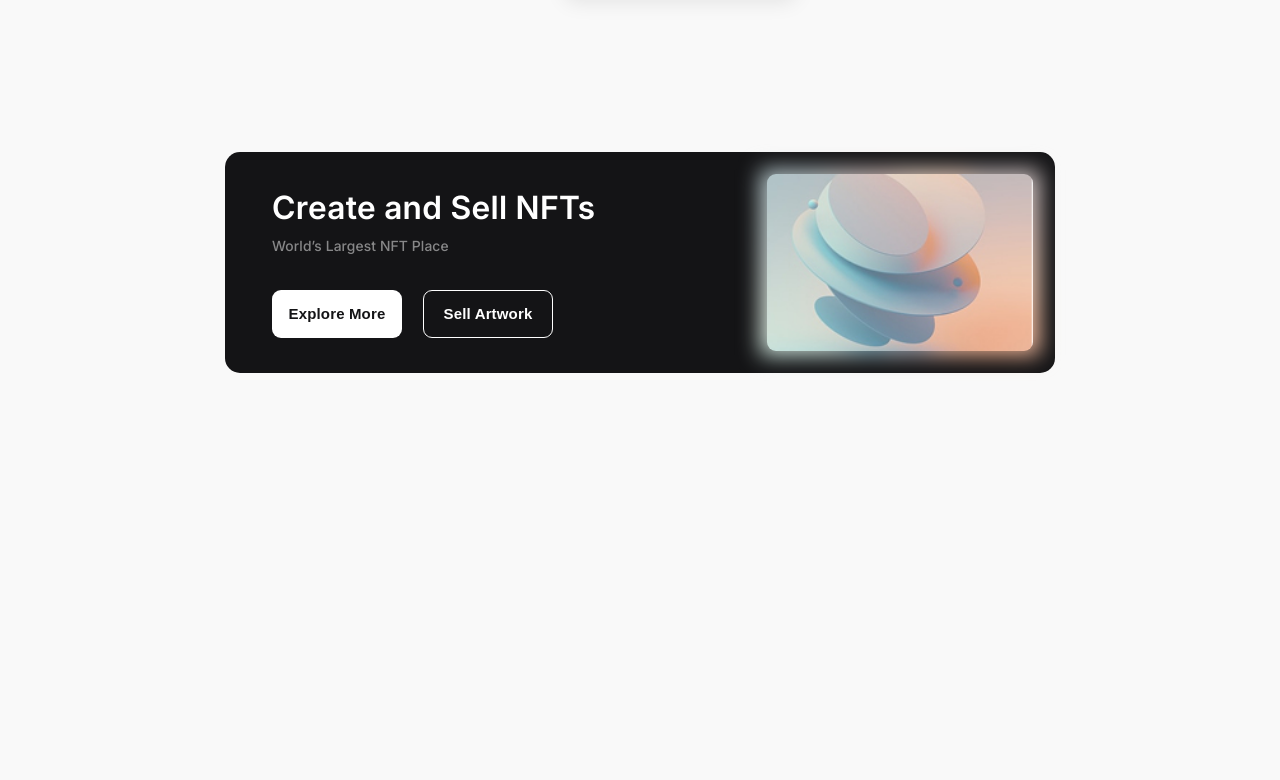
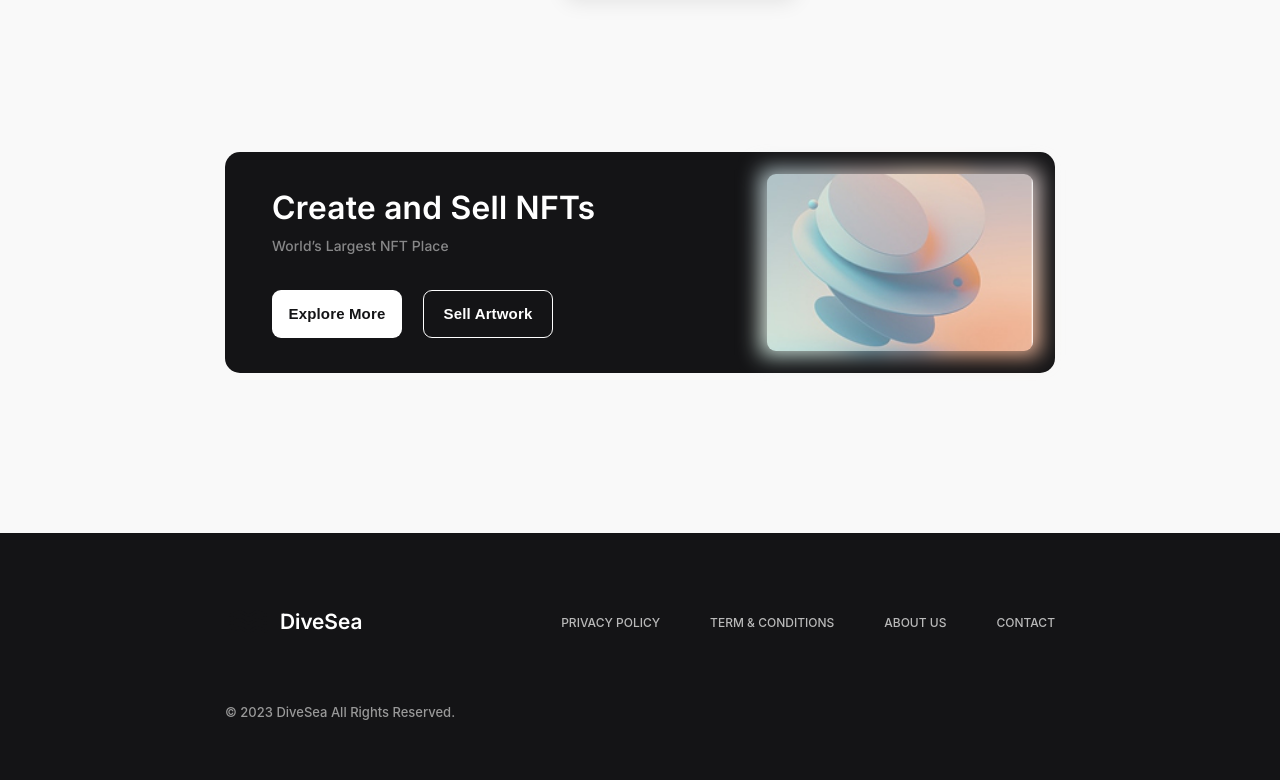
Before and after one commit to 1ster14ka/Mintora, a website built with Vite: page src/index.html in a window 1280 px wide. Shown: the part 3650-4430 px from the top of the page. Before the commit the page ends 4213 px from the top, so only its background shows below. Built offline with nearby package versions, Linux system fonts and the light colour scheme.

Commit message:
add footer section

```diff
--- a/src/css/banner.css
+++ b/src/css/banner.css
@@ -94,6 +94,9 @@
   border-radius: 9px;
 }
 @media screen and (min-width: 768px) {
+  .banner {
+    padding-bottom: 113px;
+  }
   .banner__container {
     flex-direction: row;
     justify-content: space-between;
@@ -121,6 +124,9 @@
 }
 
 @media screen and (min-width: 1024px) {
+  .banner {
+    padding-bottom: 160px;
+  }
   .banner__info {
     gap: 8px;
     margin-bottom: 35px;
--- /dev/null
+++ b/src/css/components/components.css
@@ -0,0 +1,11 @@
+.logo {
+  display: flex;
+  align-items: center;
+  gap: 8px;
+}
+
+.logo__text {
+  font-weight: 600;
+  font-size: 21px;
+  line-height: 1.3;
+}
--- a/src/css/footer.css
+++ b/src/css/footer.css
@@ -1,21 +1,159 @@
 .footer {
-  padding: 20px 0;
+  background-color: var(--color-black);
+  padding: 52px 0 36px 0;
 }
-.footer-desc {
-  text-align: center;
+
+.footer__container {
+  display: grid;
+  grid-template-areas:
+    'logo social'
+    'links links'
+    'copyright copyright';
 }
-.footer-link {
+
+.footer__logo {
+  grid-area: logo;
+}
+.footer__logo-icon {
+  width: 46px;
+  height: 46px;
+  fill: var(--color-white);
+}
+.footer__logo-text {
+  color: var(--color-white);
+}
+.footer__links-list {
+  grid-area: links;
+  margin-top: 50px;
+  display: flex;
+  flex-direction: column;
+  gap: 30px;
   position: relative;
 }
-.footer-link::before {
+.footer__links-list::after {
   content: '';
   position: absolute;
-  bottom: 6%;
-  left: 50%;
-  transform: translateX(-50%) skewX(-12deg);
-  z-index: -1;
-  width: 110%;
-  height: 24%;
-  background-color: #41d1ff;
-  transition: 200ms ease;
+  border: 1px solid #818181;
+  bottom: -32px;
+  width: 100%;
+  height: 0px;
 }
+
+.footer__link {
+  font-family: var(--second-family);
+  font-weight: 500;
+  font-size: 14px;
+
+  line-height: 1.34887;
+  text-transform: uppercase;
+  color: #b9b9b9;
+}
+.social {
+  grid-area: social;
+  margin: auto auto;
+}
+.social__list {
+  display: flex;
+  gap: 20px;
+}
+
+.social__link {
+  display: block;
+  max-height: 16px;
+}
+.social__icons {
+  width: 16px;
+  height: 15px;
+  fill: #535353;
+}
+.social__icons:hover {
+  fill: red;
+}
+
+.footer__copyright {
+  grid-area: copyright;
+
+  font-family: var(--second-family);
+  margin-top: 58px;
+  font-weight: 500;
+  font-size: 13px;
+  text-align: center;
+
+  line-height: 1.47059;
+  color: #999;
+}
+
+@media screen and (min-width: 1024px) {
+  .footer {
+    padding: 65px 0 58px 0;
+  }
+  .footer__container {
+    grid-template-areas:
+      'logo links'
+      'copyright social';
+    row-gap: 58px;
+    position: relative;
+  }
+
+  .footer__links-list::after {
+    display: none;
+  }
+  .social {
+    justify-self: right;
+    margin: 0;
+  }
+  .footer__logo-icon {
+    width: 47px;
+    height: 47px;
+  }
+  .footer__links-list {
+    justify-self: end;
+    flex-direction: row;
+    margin-top: 0;
+    align-items: center;
+    gap: 50px;
+  }
+  .footer__link {
+    font-size: 12px;
+  }
+  .footer__copyright {
+    text-align: left;
+    margin-top: 0;
+  }
+}
+
+@media screen and (min-width: 1440px) {
+  .footer__container {
+    row-gap: 82px;
+  }
+
+  .footer__logo-icon {
+    width: 65px;
+    height: 65px;
+  }
+  .footer__logo {
+    gap: 10px;
+  }
+  .footer__logo-text {
+    font-size: 29px;
+  }
+  .footer__links-list {
+    gap: 70px;
+  }
+  .footer__link {
+    font-size: 17px;
+  }
+  .social__list {
+    gap: 53px;
+  }
+  .social__icons {
+    width: 21px;
+    height: 21px;
+  }
+  .social__link {
+    max-height: 21px;
+  }
+  .footer__copyright {
+    font-size: 17px;
+  }
+}
--- a/src/css/header.css
+++ b/src/css/header.css
@@ -25,16 +25,9 @@
 }
 
 .nav__logo {
-  display: flex;
   justify-content: center;
-  align-items: center;
-  gap: 8px;
 }
 .nav__logo-text {
-  font-weight: 600;
-  font-size: 21px;
-
-  line-height: 1.3;
   color: var(--color-text);
 }
 .nav__list {
--- a/src/css/styles.css
+++ b/src/css/styles.css
@@ -9,6 +9,7 @@
 @import url('./base.css');
 @import url('./container.css');
 @import url('./animations.css');
+@import url('./components/components.css');
 @import url('./components/nft-cards.css');
 
 /* Sections style */
--- a/src/partials/footer.html
+++ b/src/partials/footer.html
@@ -1,15 +1,58 @@
-<!-- <footer class="footer">
-  <div class="container">
-    <p class="footer-desc">
-      Made with ✨ by
-      <a
-        class="footer-link"
-        href="https://goit.global/ua/"
-        target="_blank"
-        rel="noopener noreferrer"
-      >
-        GoIT team
-      </a>
-    </p>
+<footer class="footer">
+  <div class="container footer__container">
+    <a class="logo footer__logo" href="./index.html" aria-label="Site logo">
+      <svg class="logo__icon footer__logo-icon">
+        <use href="./img/sprite.svg#logo"></use>
+      </svg>
+      <span class="logo__text footer__logo-text">DiveSea</span>
+    </a>
+    <ul class="footer__links-list">
+      <li class="footer__links-item">
+        <a class="footer__link" href="">Privacy Policy</a>
+      </li>
+      <li class="footer__links-item">
+        <a class="footer__link" href="">term & Conditions</a>
+      </li>
+      <li class="footer__links-item">
+        <a class="footer__link" href="">About Us</a>
+      </li>
+      <li class="footer__links-item">
+        <a class="footer__link" href="">Contact</a>
+      </li>
+    </ul>
+    <div class="social">
+      <ul class="social__list">
+        <li class="social__item">
+          <a class="social__link" href="">
+            <svg class="social__icons">
+              <use href="./img/sprite.svg#instagram-icon"></use>
+            </svg>
+          </a>
+        </li>
+        <li class="social__item">
+          <a class="social__link" href="">
+            <svg class="social__icons">
+              <use href="./img/sprite.svg#linkedIn-icon"></use>
+            </svg>
+          </a>
+        </li>
+        <li class="social__item">
+          <a class="social__link" href="">
+            <svg class="social__icons">
+              <use href="./img/sprite.svg#facebook-icon"></use>
+            </svg>
+          </a>
+        </li>
+        <li class="social__item">
+          <a class="social__link" href="">
+            <svg class="social__icons">
+              <use href="./img/sprite.svg#twitter-icon"></use>
+            </svg>
+          </a>
+        </li>
+      </ul>
+    </div>
+
+    <p class="footer__copyright">© 2023 DiveSea All Rights Reserved.</p>
   </div>
-</footer> -->
+</footer>
--- a/src/partials/header.html
+++ b/src/partials/header.html
@@ -2,11 +2,11 @@
   <div class="container container-header">
     <nav class="nav">
       <div class="nav__brand">
-        <a class="nav__logo" href="./index.html" aria-label="Site logo">
-          <svg class="nav__logo-icon">
+        <a class="logo nav__logo" href="./index.html" aria-label="Site logo">
+          <svg class="logo__icon nav__logo-icon">
             <use href="./img/sprite.svg#logo"></use>
           </svg>
-          <span class="nav__logo-text">DiveSea</span>
+          <span class="logo__text nav__logo-text">DiveSea</span>
         </a>
 
         <ul class="nav__list">
```
Also changed, not shown: src/css/components/variables.css (added), src/img/sprite.svg.
